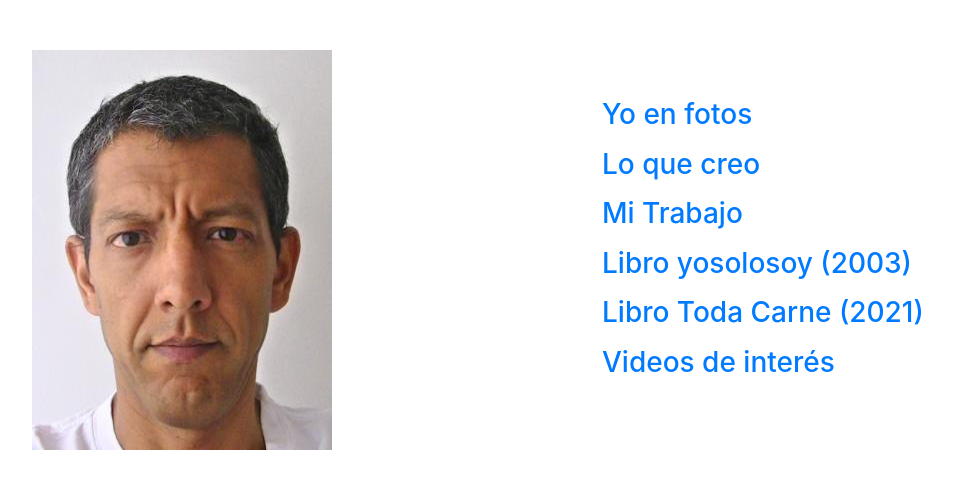
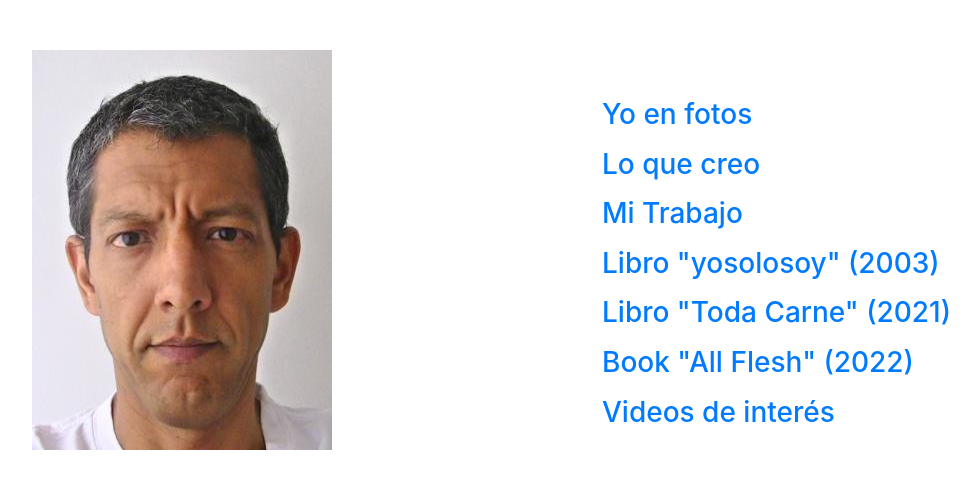
Before and after one commit to joseluisquiroga/joseluisquiroga.github.io, a plain HTML site: page index.html in a window 1280 px wide. Shown: the part 118-606 px from the top of the page, without its empty margins (53-1033 px from the left). Drawn offline with Linux system fonts and the light colour scheme.

Commit message:
c54. ed tc

```diff
--- a/index.html
+++ b/index.html
@@ -51,10 +51,13 @@
 			<a href="https://ben-jose.github.io">Mi Trabajo</a>
 
 			<p>
-			<a href="yosolosoy.pdf">Libro yosolosoy (2003)</a>
+			<a href="yosolosoy.pdf">Libro "yosolosoy" (2003)</a>
 
 			<p>
-			<a href="LIBRO_TODA_CARNE.pdf">Libro Toda Carne (2021)</a>
+			<a href="LIBRO_TODA_CARNE.pdf">Libro "Toda Carne" (2021)</a>
+
+			<p>
+			<a href="ALL_FLESH_BOOK.pdf">Book "All Flesh" (2022)</a>
 
 			<p>
 			<a href="https://www.youtube.com/user/jquiroga2k/playlists?sort=lad&view=1&flow=grid">
```
